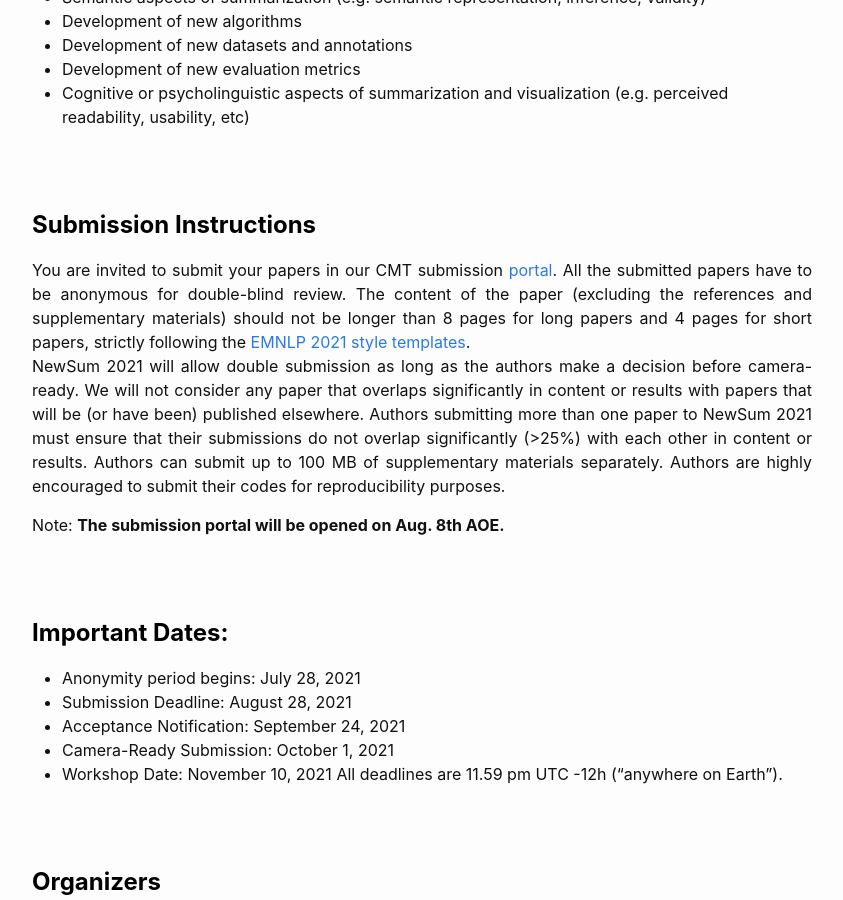
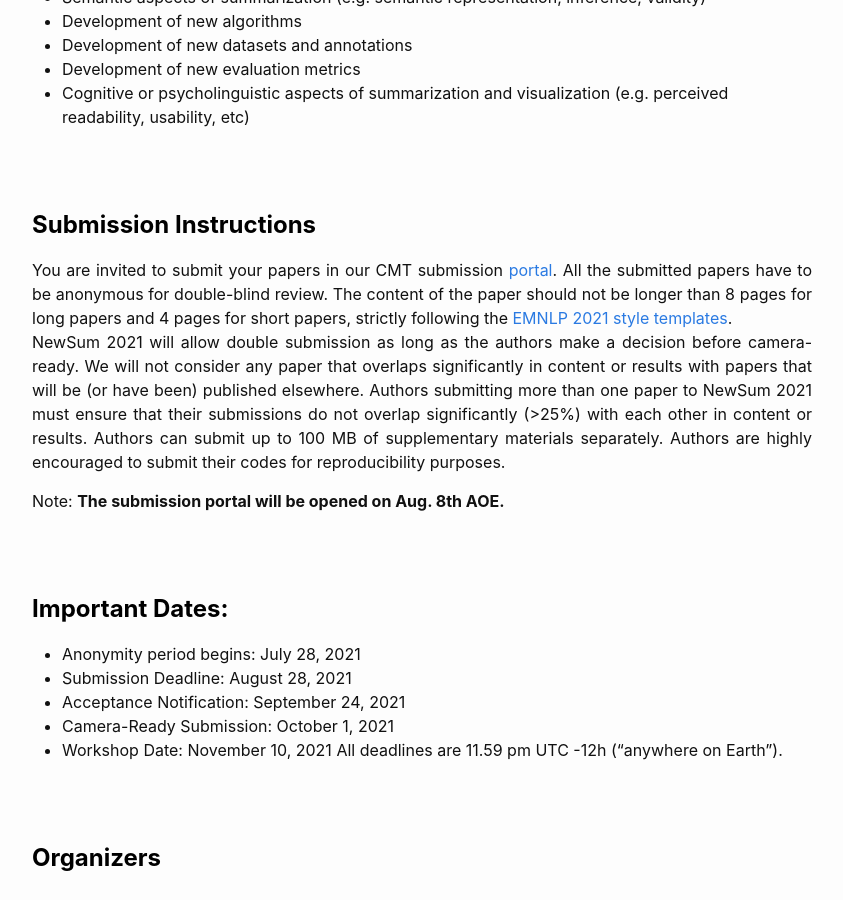
Before and after one commit to newsumm/newsumm.github.io, a Jekyll site: the page built from index.md, in a window 1280 px wide and 900 px high, scrolled down 1675 px. Shown: the whole window, without its empty margins (218-1061 px from the left). Built offline with Jekyll 4.4.1, drawn with Linux system fonts in a browser that asks for light colours.

Commit message:
Update index.md

```diff
--- a/index.md
+++ b/index.md
@@ -55,7 +55,7 @@ A list of topics relevant to this workshop (but not limited to):
 <h2 class="blackpar_title">Submission Instructions</h2>
 
 <p>
-You are invited to submit your papers in our CMT submission <a href='https://cmt3.research.microsoft.com/Newsum2021'>portal</a>. All the submitted papers have to be anonymous for double-blind review. The content of the paper (excluding the references and supplementary materials) should not be longer than 8 pages for long papers and 4 pages for short papers, strictly following the <a href='https://2021.emnlp.org/call-for-papers/style-and-formatting'>EMNLP 2021 style templates</a>.
+You are invited to submit your papers in our CMT submission <a href='https://cmt3.research.microsoft.com/Newsum2021'>portal</a>. All the submitted papers have to be anonymous for double-blind review. The content of the paper should not be longer than 8 pages for long papers and 4 pages for short papers, strictly following the <a href='https://2021.emnlp.org/call-for-papers/style-and-formatting'>EMNLP 2021 style templates</a>.
 <br>
 
 NewSum 2021 will allow double submission as long as the authors make a decision before camera-ready. We will not consider any paper that overlaps significantly in content or results with papers that will be (or have been) published elsewhere. Authors submitting more than one paper to NewSum 2021 must ensure that their submissions do not overlap significantly (>25%) with each other in content or results. Authors can submit up to 100 MB of supplementary materials separately. Authors are highly encouraged to submit their codes for reproducibility purposes.
```
